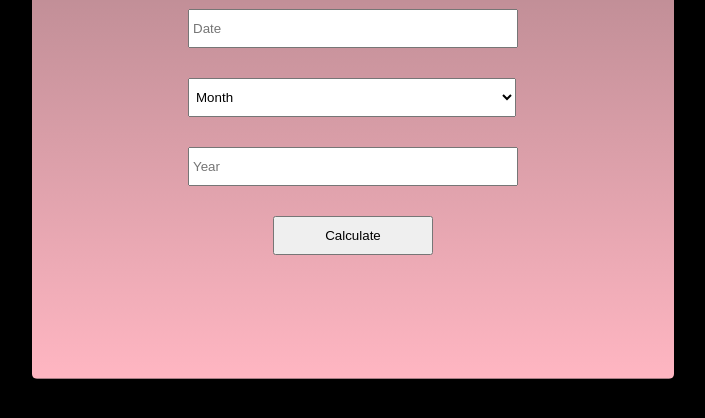
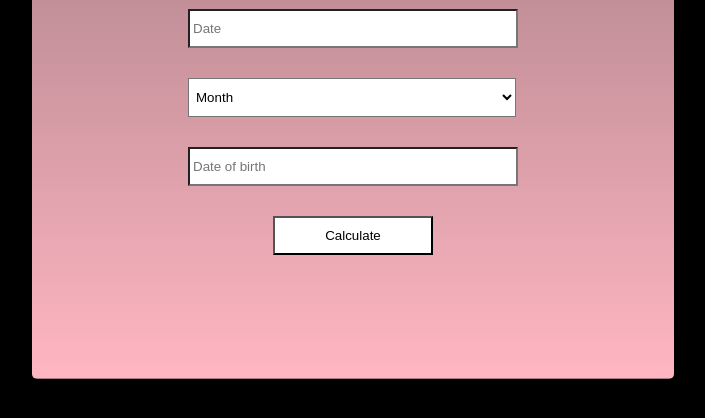
Before and after one commit to Rakesh-99/Age-Calculator, a plain HTML site: page index.html in a window 1280 px wide. Shown: the part 302-720 px from the top of the page, without its empty margins (287-992 px from the left). Drawn offline with Linux system fonts and the light colour scheme.

Commit message:
Changes in stylesheet

```diff
--- a/index.html
+++ b/index.html
@@ -28,7 +28,7 @@
                 <option value="november">Nov</option>
                 <option value="december">Dec</option>
             </select><br>
-            <input type="number" placeholder="Year" id="year" ><br>
+            <input type="number" placeholder="Date of birth" id="year" ><br>
                 <div id="btnContainer">
             <button onclick="calculate()">Calculate</button>
             </div>
--- a/style.css
+++ b/style.css
@@ -32,15 +32,20 @@ input{
     margin: 30px 0;
     padding: 10px 3px;
     width: 20rem;
+    background-color: rgb(255, 255, 255);
 }
 select{
     padding: 10px 3px;
     width: 20.5rem;
+    background-color: rgb(255, 255, 255);
+
 }
 button{
     padding: 10px 3px;
     width: 10rem;
     cursor: pointer;
+    background-color: rgb(255, 255, 255);
+
 
 }
 #btnContainer{
```
